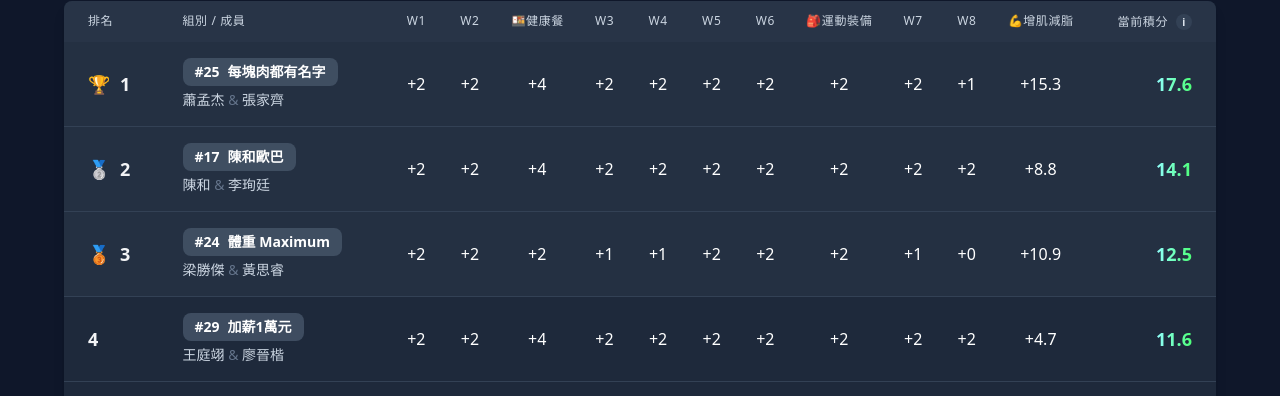
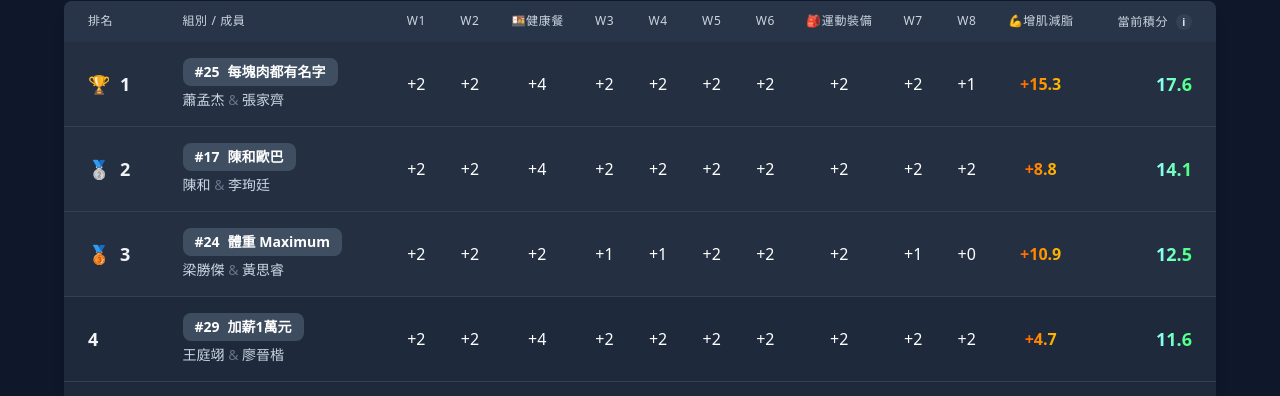
Before and after one commit to LouieWeng/cmoney-fitness-challenge, a React (Vite) app: page /#/ranking in a window 1280 px wide. Shown: the part 399-795 px from the top of the page. Built offline with nearby package versions, Linux system fonts and the light colour scheme.

Commit message:
red gradient

```diff
--- a/pages/RankingPage.tsx
+++ b/pages/RankingPage.tsx
@@ -52,15 +52,23 @@ const getWeekLyRaw = (t: Team): unknown[] => {
 const renderCell = (v: unknown) =>
   isPending(v) ? <span className="text-slate-500">-</span> : <>+{Number(v) || 0}</>;
 
-/** ✅ 只有 W8Bonus 使用的顯示規則 */
+/** ✅ 只有 W8Bonus 使用的顯示規則 + 紅橙漸層 */
 const renderW8Bonus = (v: unknown) => {
   if (isPending(v)) return <span className="text-slate-500">-</span>;
   const n = Number(v);
   if (Number.isNaN(n)) return <span className="text-slate-500">-</span>;
-  if (n < 0) return <>{n}</>;          // 負數不加「+」
-  return <>+{n}</>;                    // 正數或 0 加「+」
-  return <span className={`${gradientTextW8} font-semibold`}>{text}</span>;
+
+  // 定義顯示文字
+  const text = n < 0 ? `${n}` : `+${n}`;
+
+  // 套用紅橙漸層樣式
+  return (
+    <span className="bg-[linear-gradient(90deg,#FF6600_0%,#FFBB00_100%)] bg-clip-text text-transparent font-semibold">
+      {text}
+    </span>
+  );
 };
+
 
 /** 轉數字 */
 const toNum = (v: unknown) => (isPending(v) ? 0 : Number(v) || 0);
```
